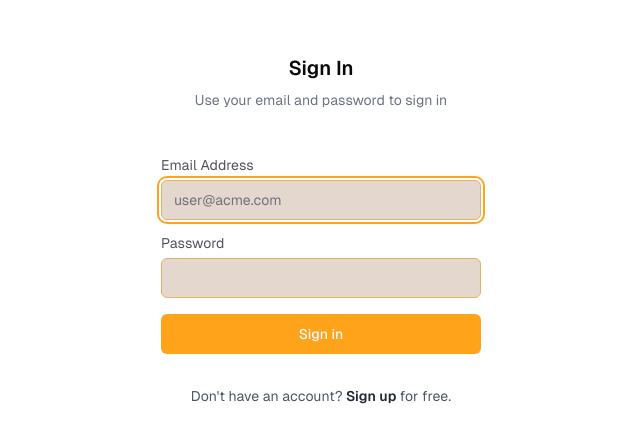
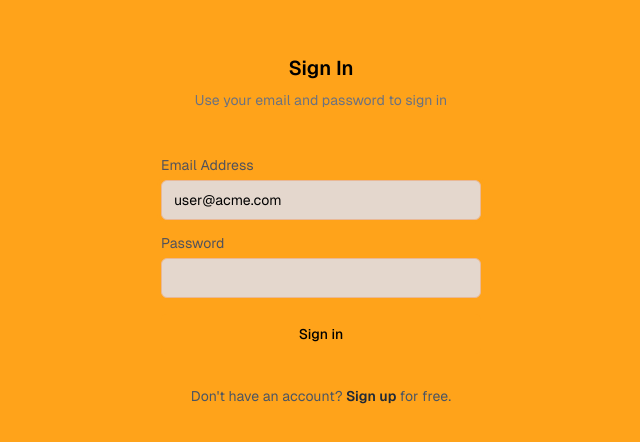
Before and after one commit to zetareticula/klever-ai-nextjs-ai-chatbot-mar25, a Next.js app: page /login in a window 1280 px wide. Shown: the part 170-612 px from the top of the page, without its empty margins (319-959 px from the left). Built offline with nearby package versions, Linux system fonts and the light colour scheme.

Commit message:
Horizontal gradient from golden orange
Applied to the body element using linear-gradient(to right, hsl(36, 100%, 55%), hsl(25, 65%, 75%))

```diff
--- a/app/globals.css
+++ b/app/globals.css
@@ -24,24 +24,24 @@
 
 @layer base {
     :root {
-        --background: 0 0% 100%;
-        --foreground: 240 10% 3.9%;
-        --card: 0 0% 100%;
-        --card-foreground: 240 10% 3.9%;
-        --popover: 0 0% 100%;
-        --popover-foreground: 240 10% 3.9%;
+        --background: 36 100% 55%;
+        --foreground: 0 0% 0%;
+        --card: 25 65% 75%;
+        --card-foreground: 0 0% 0%;
+        --popover: 25 65% 75%;
+        --popover-foreground: 0 0% 0%;
         --primary: 36 100% 55%;
-        --primary-foreground: 0 0% 98%;
+        --primary-foreground: 0 0% 0%;
         --secondary: 120 60% 40%;
-        --secondary-foreground: 240 5.9% 10%;
+        --secondary-foreground: 0 0% 100%;
         --muted: 25 30% 85%;
-        --muted-foreground: 240 3.8% 46.1%;
+        --muted-foreground: 0 0% 0%;
         --accent: 120 60% 40%;
-        --accent-foreground: 240 5.9% 10%;
+        --accent-foreground: 0 0% 100%;
         --destructive: 0 84.2% 60.2%;
         --destructive-foreground: 0 0% 98%;
         --border: 36 70% 65%;
-        --input: 36 70% 65%;
+        --input: 25 65% 75%;
         --ring: 36 100% 55%;
         --chart-1: 36 100% 55%;
         --chart-2: 25 65% 75%;
@@ -50,31 +50,31 @@
         --chart-5: 120 70% 30%;
         --radius: 0.5rem;
         --sidebar-background: 36 90% 60%;
-        --sidebar-foreground: 25 50% 65%;
+        --sidebar-foreground: 0 0% 0%;
         --sidebar-primary: 36 100% 55%;
-        --sidebar-primary-foreground: 0 0% 98%;
+        --sidebar-primary-foreground: 0 0% 0%;
         --sidebar-accent: 120 60% 40%;
-        --sidebar-accent-foreground: 240 5.9% 10%;
+        --sidebar-accent-foreground: 0 0% 100%;
         --sidebar-border: 36 70% 65%;
         --sidebar-ring: 36 100% 55%;
     }
     .dark {
         --background: 36 100% 40%;
-        --foreground: 25 65% 65%;
+        --foreground: 0 0% 100%;
         --card: 36 80% 30%;
-        --card-foreground: 25 65% 80%;
+        --card-foreground: 0 0% 100%;
         --popover: 36 80% 30%;
-        --popover-foreground: 25 65% 80%;
+        --popover-foreground: 0 0% 100%;
         --primary: 25 65% 65%;
-        --primary-foreground: 36 100% 40%;
+        --primary-foreground: 0 0% 0%;
         --secondary: 120 50% 30%;
-        --secondary-foreground: 25 65% 80%;
+        --secondary-foreground: 0 0% 100%;
         --muted: 36 60% 25%;
-        --muted-foreground: 25 40% 70%;
+        --muted-foreground: 0 0% 90%;
         --accent: 120 50% 30%;
-        --accent-foreground: 25 65% 80%;
+        --accent-foreground: 0 0% 100%;
         --destructive: 0 62.8% 30.6%;
-        --destructive-foreground: 25 65% 80%;
+        --destructive-foreground: 0 0% 100%;
         --border: 36 60% 45%;
         --input: 36 60% 45%;
         --ring: 25 50% 75%;
@@ -84,11 +84,11 @@
         --chart-4: 36 80% 45%;
         --chart-5: 120 70% 30%;
         --sidebar-background: 36 90% 30%;
-        --sidebar-foreground: 25 50% 75%;
+        --sidebar-foreground: 0 0% 100%;
         --sidebar-primary: 36 100% 45%;
-        --sidebar-primary-foreground: 25 65% 80%;
+        --sidebar-primary-foreground: 0 0% 100%;
         --sidebar-accent: 120 50% 30%;
-        --sidebar-accent-foreground: 25 50% 75%;
+        --sidebar-accent-foreground: 0 0% 100%;
         --sidebar-border: 36 60% 45%;
         --sidebar-ring: 36 100% 55%;
     }
@@ -185,5 +185,25 @@
 }
 
 .suggestion-highlight {
-    @apply bg-blue-200 hover:bg-blue-300 dark:hover:bg-blue-400/50 dark:text-blue-50 dark:bg-blue-500/40;
+    @apply bg-green-200 hover:bg-green-300 dark:hover:bg-green-400/50 dark:text-green-50 dark:bg-green-500/40;
 }
+
+/* Add any additional styles for various components */
+.card, .button, .input {
+    background: linear-gradient(to right, hsl(36, 90%, 60%), hsl(25, 60%, 70%));
+    @apply border-green-500 text-green-900;
+}
+
+.dark .card, .dark .button, .dark .input {
+    background: linear-gradient(to right, hsl(36, 70%, 45%), hsl(25, 55%, 50%));
+    @apply border-green-700 text-green-100;
+}
+
+/* The bottom gradient with green */
+.footer {
+    background: linear-gradient(to bottom, hsl(25, 65%, 75%), hsl(120, 60%, 40%));
+}
+
+.dark .footer {
+    background: linear-gradient(to bottom, hsl(25, 65%, 55%), hsl(120, 50%, 30%));
+}
```
